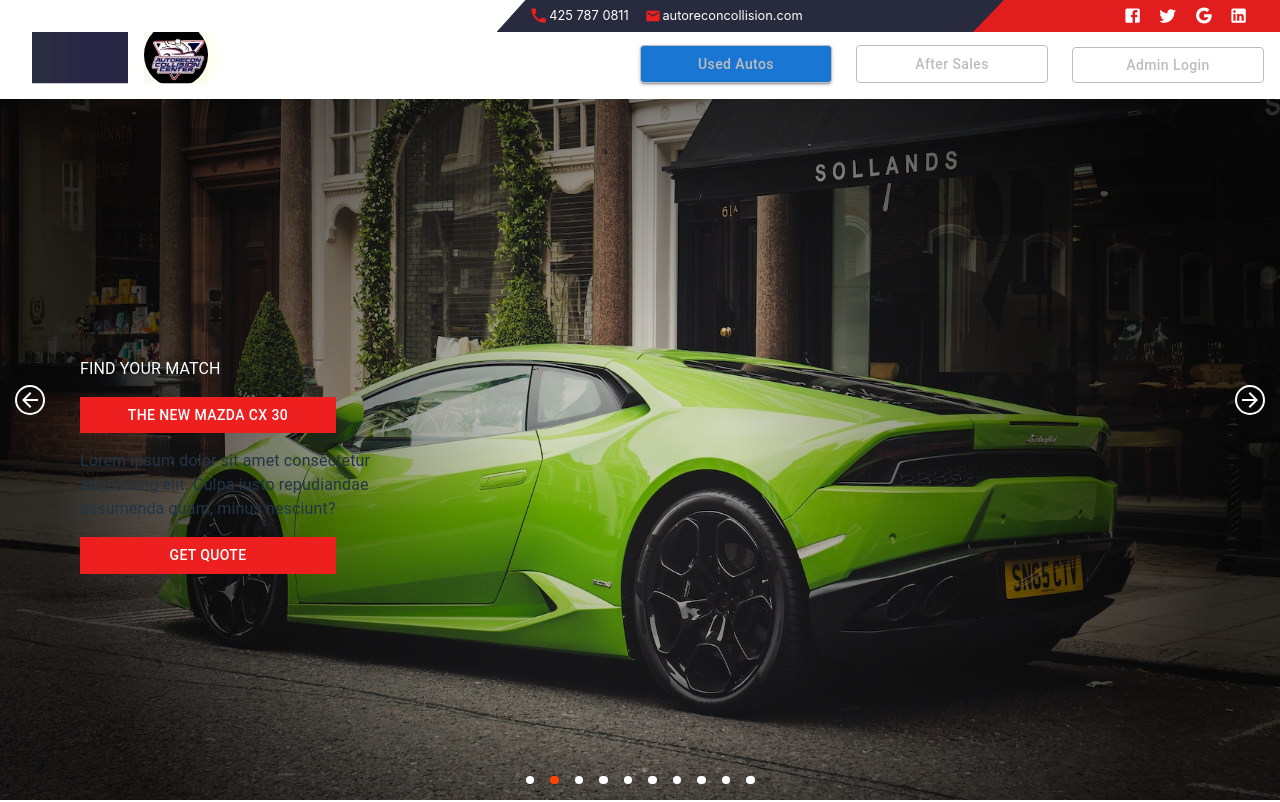
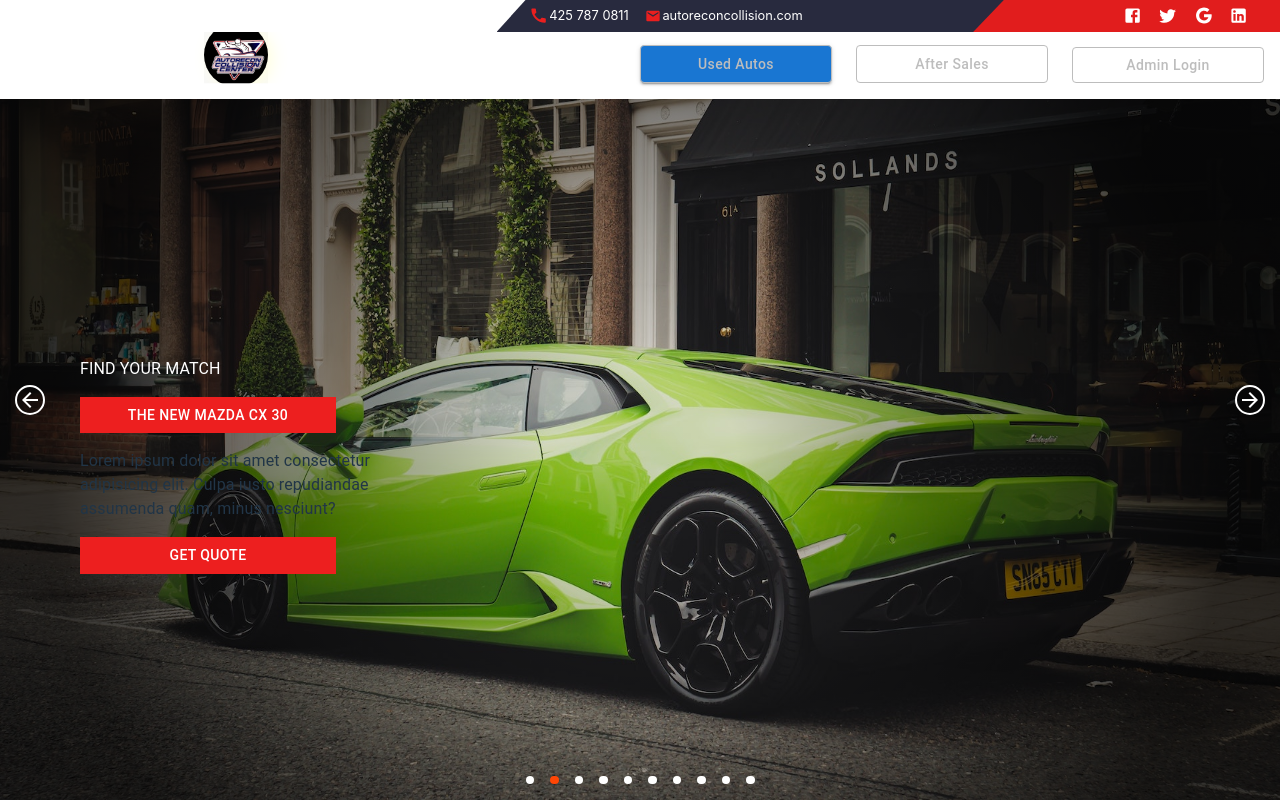
Before and after one commit to pflaquer/car-dealership, a React (Vite) app: page / in a window 1280 px wide. Shown: the top 802 px of the page. Built offline with nearby package versions, Linux system fonts and the light colour scheme.

Commit message:
Update MainMenu.tsx

```diff
--- a/src/components/MainMenu/MainMenu.tsx
+++ b/src/components/MainMenu/MainMenu.tsx
@@ -200,9 +200,9 @@ function MainMenu() {
                   display: "flex",
                   alignItems: "center",
                   textDecoration: "none",
-                  height: "4rem",
-                  background: "linear-gradient(90deg, rgba(43,45,66,1) 14%, rgba(2,0,36,0.85) 53%)",
-                  width: "96px",
+                  height: "6rem",
+                  //background: "linear-gradient(90deg, rgba(43,45,66,1) 14%, rgba(2,0,36,0.85) 53%)",
+                  width: "156px",
                 }}
               />
 
```
